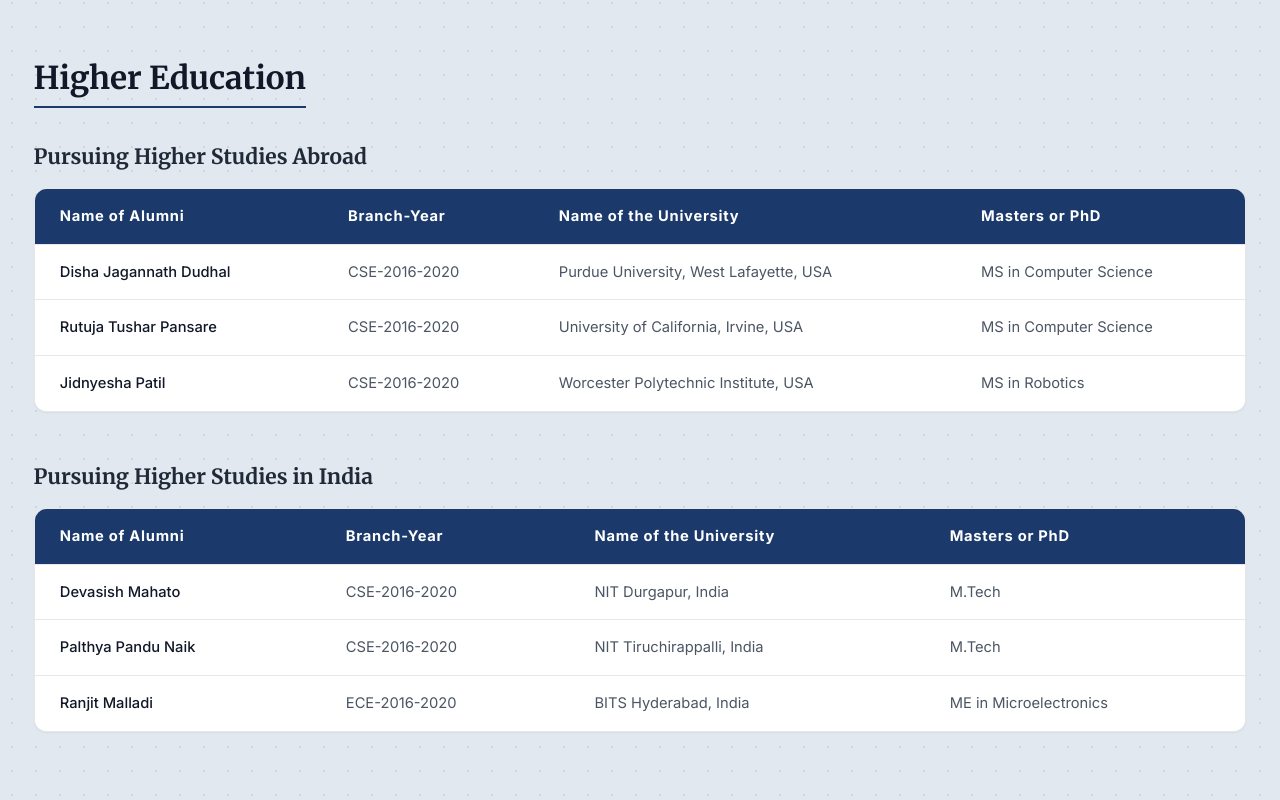
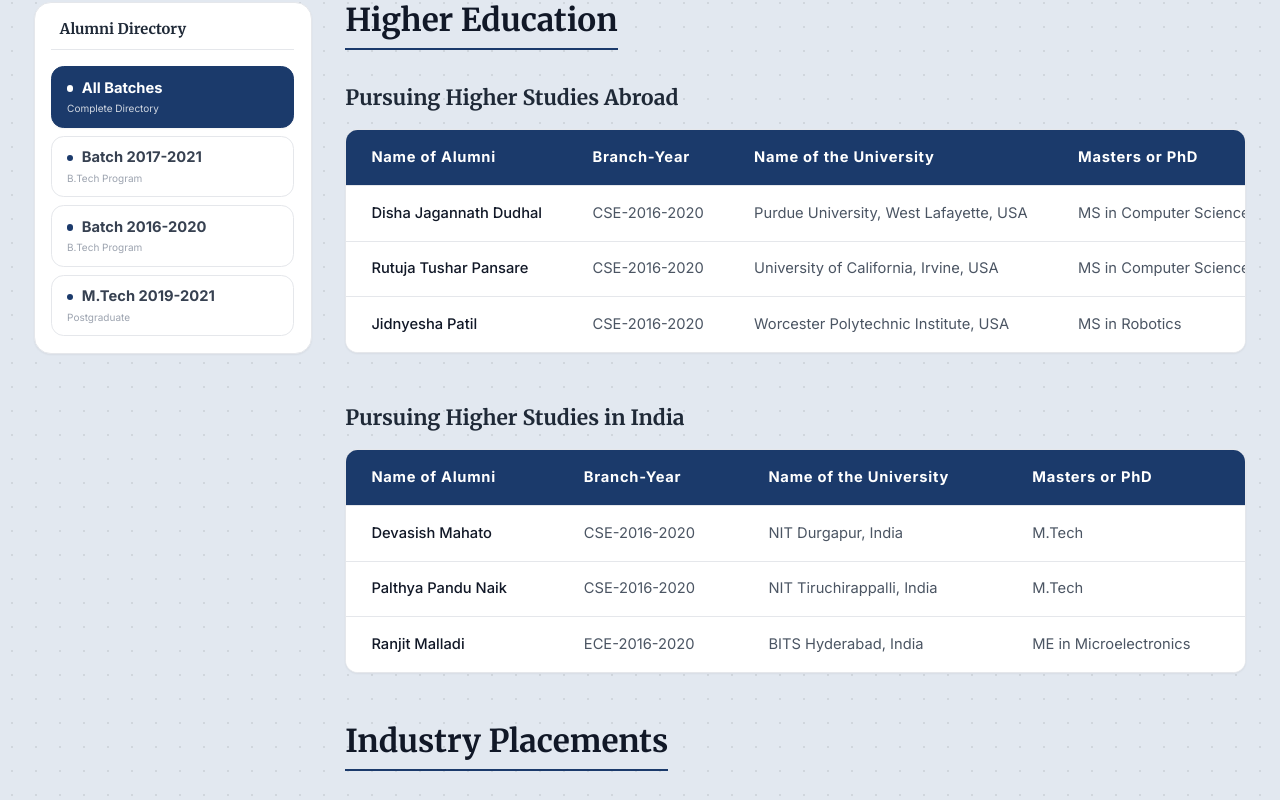
Before and after one commit to iiitp-official/website, a React (Vite) app: page /people/alumni in a window 1280 px wide. Shown: the part 753-1553 px from the top of the page. Built offline with nearby package versions, Linux system fonts and the light colour scheme.

Commit message:
Updated Alumni Page

```diff
--- a/src/pages/AlumniPage.jsx
+++ b/src/pages/AlumniPage.jsx
@@ -1,10 +1,40 @@
-import React from 'react';
+import React, { useState } from 'react';
 import PageHeader from '../components/shared/PageHeader';
-import Breadcrumb from '../components/shared/Breadcrumb';
 import alumniData from '../data/alumni.json';
-
+import { motion, AnimatePresence } from 'framer-motion';
 
 const AlumniPage = () => {
+  const [activeBatch, setActiveBatch] = useState('all');
+
+  const batches = [
+    { id: 'all', name: 'All Batches', tag: 'Complete Directory' },
+    { id: 'batch2017_2021', name: 'Batch 2017-2021', tag: 'B.Tech Program' },
+    { id: 'batch2016_2020', name: 'Batch 2016-2020', tag: 'B.Tech Program' },
+    { id: 'mtech2019_2021', name: 'M.Tech 2019-2021', tag: 'Postgraduate' },
+  ];
+
+  const getFilteredHigherEd = (list) => {
+    if (activeBatch === 'all') return list;
+    const yearRange = activeBatch === 'batch2017_2021' ? '2017-2021' :
+                      activeBatch === 'batch2016_2020' ? '2016-2020' :
+                      '2019-2021';
+    return list.filter(alumnus => alumnus.branchYear.includes(yearRange));
+  };
+
+  const filteredAbroad = getFilteredHigherEd(alumniData.higherEducation.abroad);
+  const filteredIndia = getFilteredHigherEd(alumniData.higherEducation.india);
+  const hasHigherEd = filteredAbroad.length > 0 || filteredIndia.length > 0;
+
+  const placementBatchesToShow = activeBatch === 'all'
+    ? ['batch2017_2021', 'batch2016_2020', 'mtech2019_2021']
+    : [activeBatch];
+
+  const placementTitles = {
+    batch2017_2021: "Alumni working in MNCs (Batch 2017-2021)",
+    batch2016_2020: "Alumni working in MNCs (Batch 2016-2020)",
+    mtech2019_2021: "Alumni working in MNCs (M.Tech Batch 2019-2021)"
+  };
+
   const TableHeader = ({ children }) => (
     <th className="px-6 py-4 text-left text-sm font-bold text-white tracking-wider bg-primary dark:bg-primary/95">
       {children}
@@ -18,7 +48,7 @@
   );
 
   return (
-    <div className=" min-h-screen">
+    <div className="min-h-screen">
       <PageHeader
         title="Our Alumni"
         subtitle="The pride of IIIT Pune making global impact"
@@ -27,10 +57,8 @@
 
       <div className="max-w-7xl mx-auto px-4 sm:px-6 lg:px-8 py-8">
 
-        <div className="mt-8 space-y-16">
-
         {/* Intro Section */}
-          <section className="bg-white dark:bg-surface-dark rounded-xl shadow-sm border border-gray-200 dark:border-gray-800 p-8">
+        <section className="bg-white dark:bg-surface-dark rounded-xl shadow-sm border border-gray-200 dark:border-gray-800 p-8 mb-10">
           <h2 className="text-2xl font-serif font-bold text-primary dark:text-accent mb-6">
             Alumni Overview
           </h2>
@@ -39,12 +67,61 @@
           </div>
         </section>
 
+        {/* Directory & Content Layout */}
+        <div className="grid grid-cols-1 lg:grid-cols-12 gap-8 items-start">
+
+          {/* Left Column: Sidebar Selection Directory */}
+          <div className="lg:col-span-3">
+            <div className="bg-white dark:bg-surface-dark border border-gray-200 dark:border-gray-800 rounded-2xl p-4 shadow-sm lg:sticky lg:top-24 space-y-4">
+              <h3 className="text-gray-800 dark:text-white font-bold font-serif px-2 pb-2 border-b border-gray-200 dark:border-gray-800 text-sm">
+                Alumni Directory
+              </h3>
+              <div className="flex flex-row overflow-x-auto gap-2 no-scrollbar lg:flex-col pb-1 lg:pb-0">
+                {batches.map((b) => {
+                  const isSelected = activeBatch === b.id;
+                  return (
+                    <button
+                      key={b.id}
+                      onClick={() => setActiveBatch(b.id)}
+                      className={`shrink-0 lg:shrink lg:w-full flex flex-row lg:flex-col items-center lg:items-start gap-2 lg:gap-0 px-4 py-2 lg:px-3.5 lg:py-2.5 rounded-full lg:rounded-xl text-left transition-all duration-200 border ${
+                        isSelected
+                          ? "bg-primary text-white border-primary shadow-sm"
+                          : "text-gray-700 dark:text-gray-300 bg-transparent border-gray-200 dark:border-gray-800 hover:bg-gray-50 dark:hover:bg-gray-800 hover:border-gray-300 dark:hover:border-gray-700"
+                      }`}
+                    >
+                      <div className="flex items-center gap-2 w-full">
+                        <span className={`w-1.5 h-1.5 rounded-full shrink-0 ${isSelected ? "bg-white" : "bg-primary"}`} />
+                        <span className="font-bold text-xs lg:text-sm">{b.name}</span>
+                      </div>
+                      <span className={`hidden lg:block text-[10px] mt-0.5 ${isSelected ? "text-white/80" : "text-gray-400 dark:text-gray-500"}`}>
+                        {b.tag}
+                      </span>
+                    </button>
+                  );
+                })}
+              </div>
+            </div>
+          </div>
+
+          {/* Right Column: Main Content area */}
+          <div className="lg:col-span-9 space-y-12">
+            <AnimatePresence mode="wait">
+              <motion.div
+                key={activeBatch}
+                initial={{ opacity: 0, y: 15 }}
+                animate={{ opacity: 1, y: 0 }}
+                exit={{ opacity: 0, y: -15 }}
+                transition={{ duration: 0.2 }}
+                className="space-y-12"
+              >
                 {/* Higher Education Section */}
-          <section>
-            <h2 className="text-3xl font-serif font-bold text-gray-900 dark:text-white mb-8 border-b-2 border-primary inline-block pb-2">Higher Education</h2>
+                {hasHigherEd && (
+                  <section className="space-y-8">
+                    <h2 className="text-3xl font-serif font-bold text-gray-900 dark:text-white border-b-2 border-primary inline-block pb-2">Higher Education</h2>
 
                     <div className="space-y-12">
                       {/* Abroad */}
+                      {filteredAbroad.length > 0 && (
                         <div>
                           <h3 className="text-xl font-bold text-gray-800 dark:text-gray-200 mb-4">
                             Pursuing Higher Studies Abroad
@@ -61,7 +138,7 @@
                                   </tr>
                                 </thead>
                                 <tbody className="bg-white dark:bg-surface-dark divide-y divide-gray-200 dark:divide-gray-800">
-                        {alumniData.higherEducation.abroad.map((alumnus, idx) => (
+                                  {filteredAbroad.map((alumnus, idx) => (
                                     <tr key={idx} className="hover:bg-gray-50 dark:hover:bg-gray-800/50 transition-colors">
                                       <TableCell isFirst>{alumnus.name}</TableCell>
                                       <TableCell>{alumnus.branchYear}</TableCell>
@@ -74,8 +151,10 @@
                             </div>
                           </div>
                         </div>
+                      )}
 
                       {/* India */}
+                      {filteredIndia.length > 0 && (
                         <div>
                           <h3 className="text-xl font-bold text-gray-800 dark:text-gray-200 mb-4">
                             Pursuing Higher Studies in India
@@ -92,7 +171,7 @@
                                   </tr>
                                 </thead>
                                 <tbody className="bg-white dark:bg-surface-dark divide-y divide-gray-200 dark:divide-gray-800">
-                        {alumniData.higherEducation.india.map((alumnus, idx) => (
+                                  {filteredIndia.map((alumnus, idx) => (
                                     <tr key={idx} className="hover:bg-gray-50 dark:hover:bg-gray-800/50 transition-colors">
                                       <TableCell isFirst>{alumnus.name}</TableCell>
                                       <TableCell>{alumnus.branchYear}</TableCell>
@@ -105,18 +184,24 @@
                             </div>
                           </div>
                         </div>
+                      )}
                     </div>
                   </section>
+                )}
 
-          {/* Industry Placements Section */}
-          <section>
-            <h2 className="text-3xl font-serif font-bold text-gray-900 dark:text-white mb-8 border-b-2 border-primary inline-block pb-2">Industry Placements</h2>
+                {/* Placements Section */}
+                <section className="space-y-8">
+                  <h2 className="text-3xl font-serif font-bold text-gray-900 dark:text-white border-b-2 border-primary inline-block pb-2">Industry Placements</h2>
 
                   <div className="space-y-12">
-              {/* Batch 2017-2021 */}
-              <div>
+                    {placementBatchesToShow.map((batchKey) => {
+                      const list = alumniData.placements[batchKey];
+                      if (!list || list.length === 0) return null;
+
+                      return (
+                        <div key={batchKey}>
                           <h3 className="text-xl font-bold text-gray-800 dark:text-gray-200 mb-4">
-                  Alumni working in MNCs (Batch 2017-2021)
+                            {placementTitles[batchKey]}
                           </h3>
                           <div className="bg-white dark:bg-surface-dark rounded-xl shadow-sm overflow-hidden border border-gray-200 dark:border-gray-800">
                             <div className="overflow-x-auto">
@@ -128,7 +213,7 @@
                                   </tr>
                                 </thead>
                                 <tbody className="bg-white dark:bg-surface-dark divide-y divide-gray-200 dark:divide-gray-800">
-                        {alumniData.placements.batch2017_2021.map((alumnus, idx) => (
+                                  {list.map((alumnus, idx) => (
                                     <tr key={idx} className="hover:bg-gray-50 dark:hover:bg-gray-800/50 transition-colors">
                                       <TableCell isFirst>{alumnus.name}</TableCell>
                                       <TableCell>{alumnus.company}</TableCell>
@@ -139,65 +224,16 @@
                             </div>
                           </div>
                         </div>
-
-              {/* Batch 2016-2020 */}
-              <div>
-                <h3 className="text-xl font-bold text-gray-800 dark:text-gray-200 mb-4">
-                  Alumni working in MNCs (Batch 2016-2020)
-                </h3>
-                <div className="bg-white dark:bg-surface-dark rounded-xl shadow-sm overflow-hidden border border-gray-200 dark:border-gray-800">
-                  <div className="overflow-x-auto">
-                    <table className="min-w-full divide-y divide-gray-200 dark:divide-gray-700">
-                      <thead>
-                        <tr>
-                          <TableHeader>Name of Alumni</TableHeader>
-                          <TableHeader>Company</TableHeader>
-                        </tr>
-                      </thead>
-                      <tbody className="bg-white dark:bg-surface-dark divide-y divide-gray-200 dark:divide-gray-800">
-                        {alumniData.placements.batch2016_2020.map((alumnus, idx) => (
-                          <tr key={idx} className="hover:bg-gray-50 dark:hover:bg-gray-800/50 transition-colors">
-                            <TableCell isFirst>{alumnus.name}</TableCell>
-                            <TableCell>{alumnus.company}</TableCell>
-                          </tr>
-                        ))}
-                      </tbody>
-                    </table>
-                  </div>
-                </div>
-              </div>
-
-              {/* M.Tech Batch 2019-2021 */}
-              <div>
-                <h3 className="text-xl font-bold text-gray-800 dark:text-gray-200 mb-4">
-                  Alumni working in MNCs (M.Tech Batch 2019-2021)
-                </h3>
-                <div className="bg-white dark:bg-surface-dark rounded-xl shadow-sm overflow-hidden border border-gray-200 dark:border-gray-800">
-                  <div className="overflow-x-auto">
-                    <table className="min-w-full divide-y divide-gray-200 dark:divide-gray-700">
-                      <thead>
-                        <tr>
-                          <TableHeader>Name of Alumni</TableHeader>
-                          <TableHeader>Company</TableHeader>
-                        </tr>
-                      </thead>
-                      <tbody className="bg-white dark:bg-surface-dark divide-y divide-gray-200 dark:divide-gray-800">
-                        {alumniData.placements.mtech2019_2021.map((alumnus, idx) => (
-                          <tr key={idx} className="hover:bg-gray-50 dark:hover:bg-gray-800/50 transition-colors">
-                            <TableCell isFirst>{alumnus.name}</TableCell>
-                            <TableCell>{alumnus.company}</TableCell>
-                          </tr>
-                        ))}
-                      </tbody>
-                    </table>
-                  </div>
-                </div>
-              </div>
+                      );
+                    })}
                   </div>
                 </section>
 
-          <div className="text-right text-sm text-gray-500 dark:text-gray-400 mt-12 pb-8 italic">
+                <div className="text-right text-sm text-gray-500 dark:text-gray-400 italic">
                   Last Updated: {alumniData.lastUpdated}
+                </div>
+              </motion.div>
+            </AnimatePresence>
           </div>
 
         </div>
```
Lines whose indentation alone changed are shown as unchanged.
